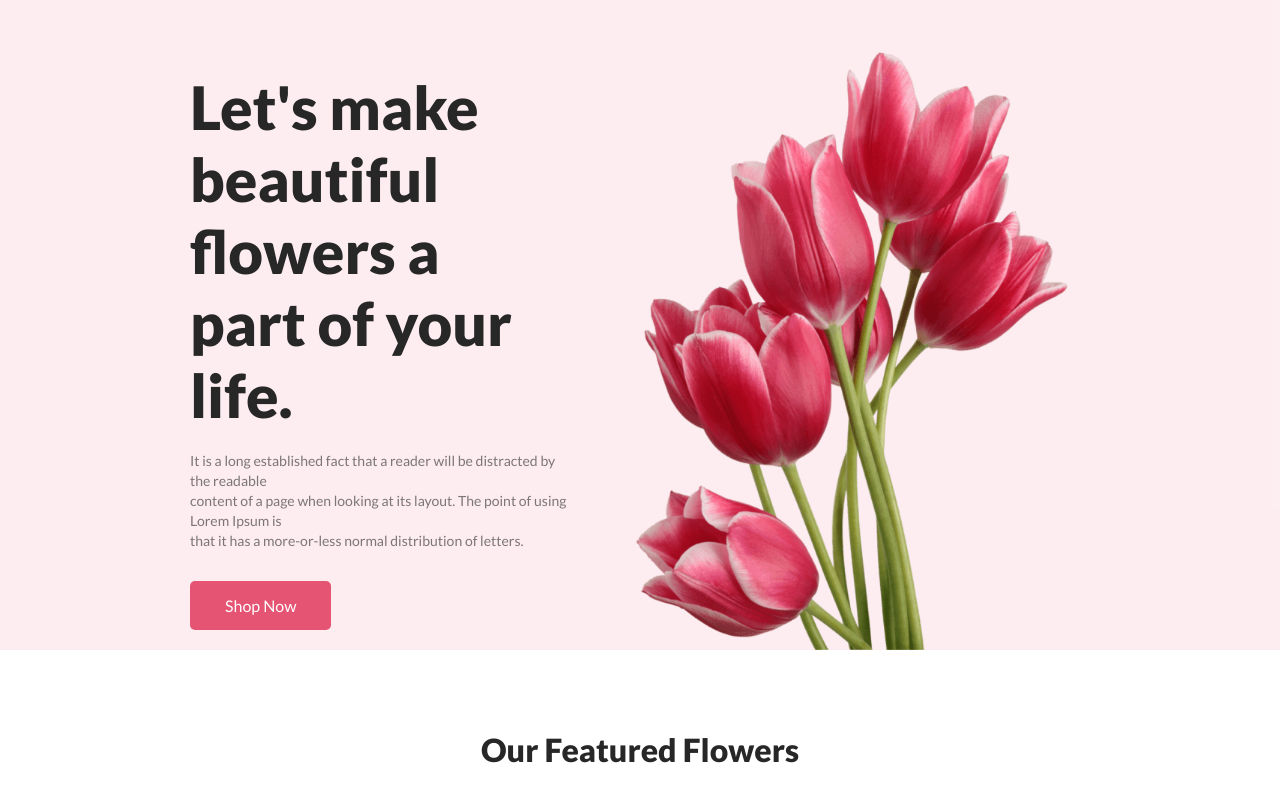
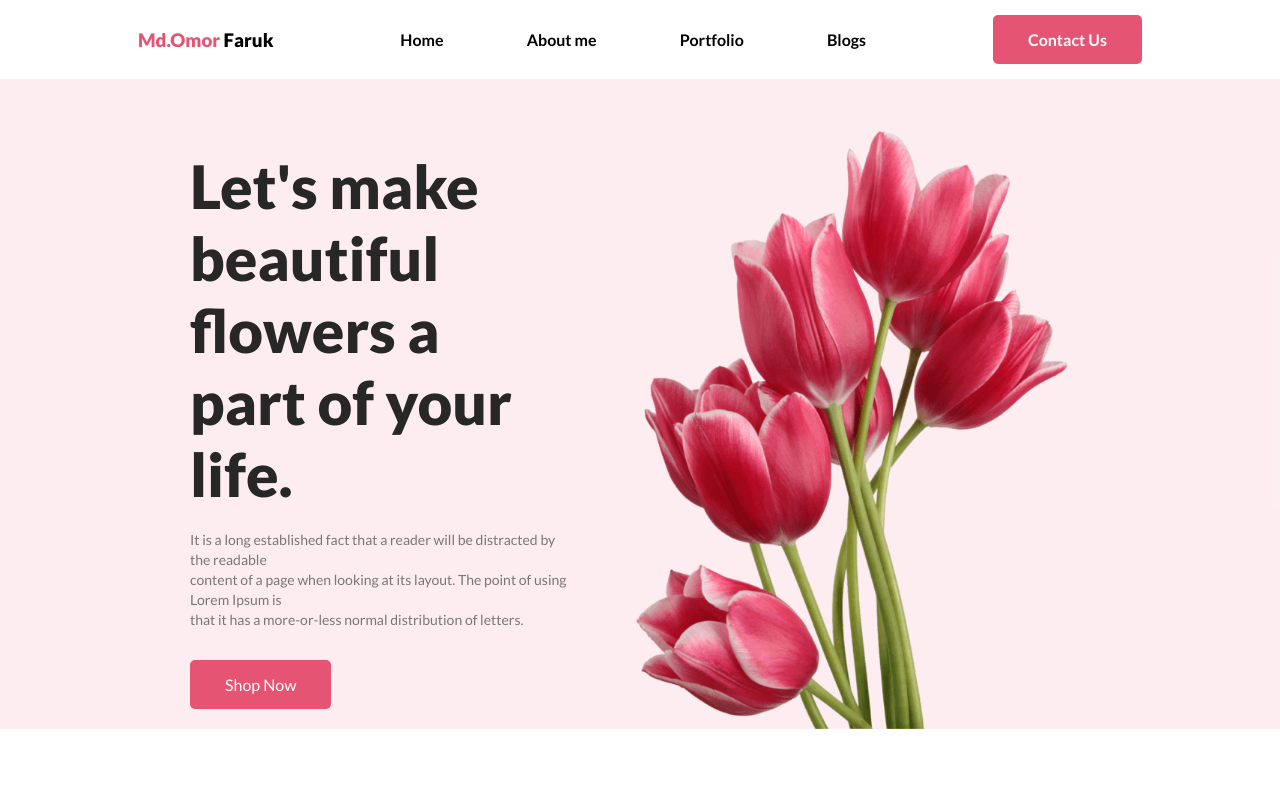
Before and after one commit to Md-OmorFaruk/Flower-Shop-Website, a plain HTML site: page index.html in a window 1280 px wide. Shown: the top 786 px of the page. Drawn offline with Linux system fonts and the light colour scheme.

Commit message:
Finished with bonus

```diff
--- a/CSS/style.css
+++ b/CSS/style.css
@@ -3,8 +3,47 @@
       padding: 0;
       font-family: 'Lato', sans-serif;
 }
+li, a, .button1{
+      font-size: 16px;
+      color: black;
+      text-decoration: none;
+      list-style: none;
+      font-weight: 700;
+
+
+}
+.lugo{
+
+font-weight: 900;
+}
+li,a{
+      padding: 20px;
+}
+a:hover{
+      background-color: black;
+      color: white;
+}
+.button1:hover{
+      background-color: #973147;
+}
+
+.button1{
+      color: white;
+}
+.nav_links li{
+      display: inline-block;
+
+}
+.flex{
+      margin: 10px;
+      display: flex;
+      justify-content: space-between;
+      align-items: center;
+      padding: 0px 10%;
+}
 header {
       background-color:rgba(229, 84, 115, 0.1) ;
+
 }
 .heroimage{
       height: 600px;
--- a/index.html
+++ b/index.html
@@ -11,7 +11,23 @@
       <link rel="stylesheet" href="CSS/style.css">
 </head>
 <body>
+      <div class="flex">
+            <h3 class="lugo"><span style="color: #E55473;">Md.Omor</span> Faruk</h2>
+
+      <nav>
+            <ul class="nav_links">
+                  <li><a href="index.html">Home</a> </li>
+                  <li><a href="index.html">About me</a> </li>
+                  <li><a href="index.html">Portfolio</a> </li>
+                  <li><a href="index.html">Blogs</a> </li>
+            </ul>
+
+      </nav>
+      <button class="button1">Contact Us</button>
+      </div>
       <header>
+
+
             <div class="heroimage">
                   <img src="asset/pngwing 10.png" alt="Flower">
                   <div class="herotext">
@@ -24,7 +40,7 @@
 
       </header>
 
-      <body>
+      <main>
             <div class="bonusup">
                   <h2>Our Featured Flowers</h2>
                   <p>It is a long established fact that a reader will be distracted by the readable<br> content of a page when looking at its
@@ -135,7 +151,7 @@
                   </div>
 
 
-      </body>
+            </main>
 
       <footer>
   <div>
```
